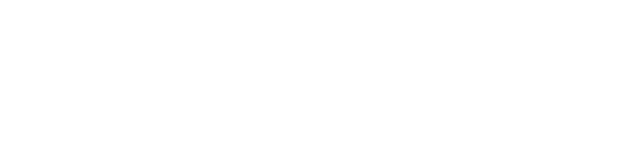
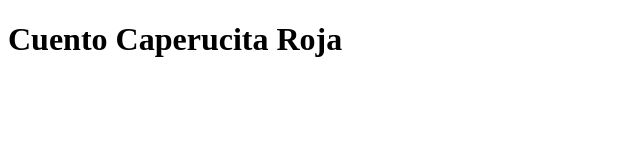
Before and after one commit to amngt/Practice-Git-Little-Red-Riding-Hood, a plain HTML site: page index.html in a window 1280 px wide. Shown: the whole page, without its empty margins (0-640 px from the left). Drawn offline with Linux system fonts and the light colour scheme.

Commit message:
Primera version del header

```diff
--- a/index.html
+++ b/index.html
@@ -3,11 +3,14 @@
 <head>
     <meta charset="UTF-8">
     <meta name="viewport" content="width=device-width, initial-scale=1.0">
-    <link rel="stylesheet" href="./style.css">
     <title>Practice-Git-Little-Red-Riding-Hood</title>
 </head>
 <body>
+    <header>
+       <h1> Cuento Caperucita Roja
 
+       </h1>
+    </header>
 
 </body>
 </html>
```
